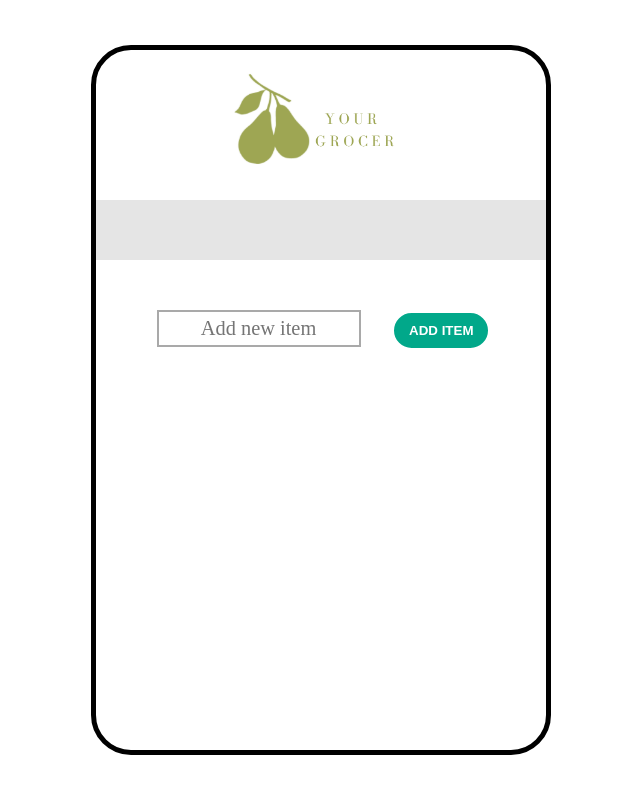
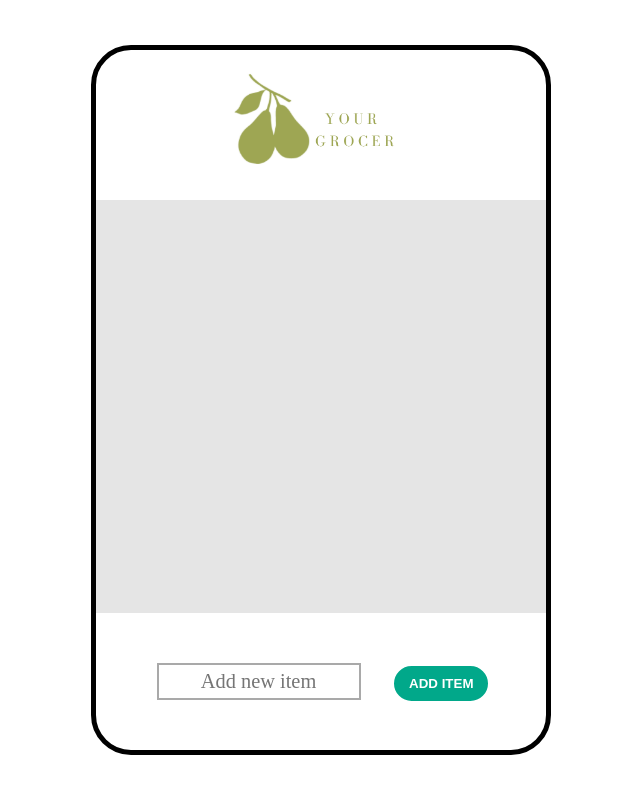
Before and after one commit to theredwillow/GroceryListApp, a Flask app: page / in a window 1280 px wide. Shown: the whole page, without its empty margins (319-959 px from the left). Run offline with Flask 3, Linux system fonts and the light colour scheme; data that the repository does not hold is empty.

Commit message:
Stretch list to fit

```diff
--- a/static/css/main.css
+++ b/static/css/main.css
@@ -25,13 +25,16 @@ label {
     right: 0;
     margin: auto;
     border: 5px solid;
-    border-radius: 40px
+    border-radius: 40px;
+    display: flex;
+    flex-direction: column;
 }
 
 #remove_items {
     background-color: #E5E5E5;
     color: #302B29;
     padding: 30px;
+    flex: auto;
 }
 
 .to-be-removed {
@@ -72,7 +75,7 @@ form:has(.to-be-removed) #remove_btn {
     border: 2px solid white;
     margin: 10px;
     padding: 10px 15px;
-    cursor: pointer
+    cursor: pointer;
 }
 
 #add_btn:hover {
```
